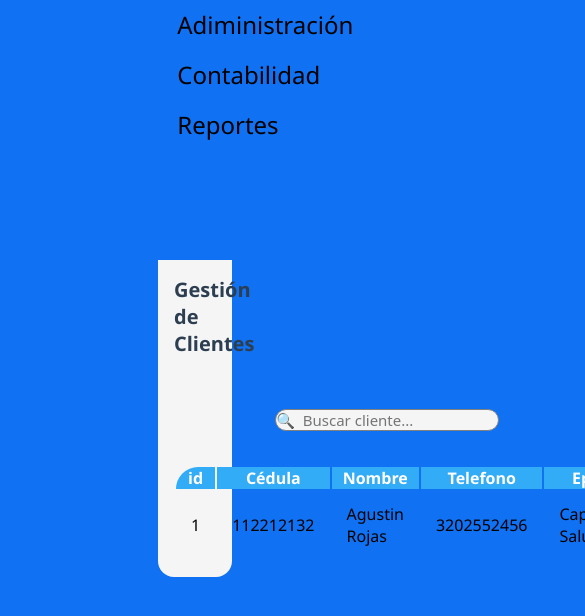
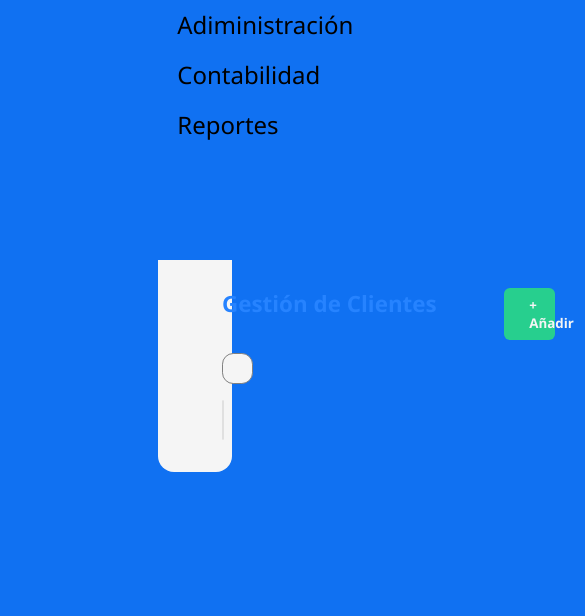
Before and after one commit to Yulian-001/gym-management-system, a React (Create React App) app in the folder frontend/: page / in a window 390 px wide. Shown: the top 616 px of the page, 585 px wide, since content can reach past the window. Built offline with nearby package versions, Linux system fonts and the light colour scheme.

Commit message:
Restablecimiento de la tabla eliminada de clientes, ahora más responsive

```diff
--- a/frontend/src/components/Clients/ClientTable.js
+++ b/frontend/src/components/Clients/ClientTable.js
@@ -18,7 +18,60 @@ function ClientTable() {
       vence: '2024/06/03',
       Estado: 'Cancelado',
       Dias: '18'
+    },
+    {
+      id: 2,
+      Cédula: '112212132',
+      Nombre: 'Agustin Rojas',
+      Telefono: '3202552456',
+      Eps: 'Capital Salud',
+      Rh: ' O-',
+      Plan: 'Mensualidad',
+      Inicio: '2024/05/01',
+      vence: '2024/06/03',
+      Estado: 'Cancelado',
+      Dias: '18'
+    },
+    {
+      id: 1,
+      Cédula: '112212132',
+      Nombre: 'Agustin Rojas',
+      Telefono: '3202552456',
+      Eps: 'Capital Salud',
+      Rh: ' O-',
+      Plan: 'Mensualidad',
+      Inicio: '2024/05/01',
+      vence: '2024/06/03',
+      Estado: 'Cancelado',
+      Dias: '18'
+    },
+    {
+      id: 1,
+      Cédula: '112212132',
+      Nombre: 'Agustin Rojas',
+      Telefono: '3202552456',
+      Eps: 'Capital Salud',
+      Rh: ' O-',
+      Plan: 'Mensualidad',
+      Inicio: '2024/05/01',
+      vence: '2024/06/03',
+      Estado: 'Cancelado',
+      Dias: '18'
     }
+    ,{
+      id: 1,
+      Cédula: '112212132',
+      Nombre: 'Agustin Rojas',
+      Telefono: '3202552456',
+      Eps: 'Capital Salud',
+      Rh: ' O-',
+      Plan: 'Mensualidad',
+      Inicio: '2024/05/01',
+      vence: '2024/06/03',
+      Estado: 'Cancelado',
+      Dias: '18'
+    }
+
   ];
   const getEstadoColor = (Estado) => {
     switch(Estado.toLowerCase()) {
@@ -34,38 +87,43 @@ function ClientTable() {
     borderRadius: '0em 0em 1em 1em',
      padding: '1em',
      margin:'5em 8em 0em 8em' }}>
-      <h2 className='TableTitle' style={{
-        fontSize: '20px',
 
-        margin: '0px 90px 30x 0px',
+    <div className='headBorder'>
+
+       <h2 className='TableTitle' style={{
+        fontSize: '1.4rem',
+        margin: '0em 1em 0em 0em',
         fontWeight: '600',
-        marginBottom: '25px',
+        display:'inline',
+        whiteSpace:'nowrap',
+        color: '#2683ff',
+        paddingRight:'2em',
+      }}>Gestión de Clientes</h2>
 
-        color: '#2c3e50',
-        paddingBottom: '10px'
-      }}>Gestión de Clientes</h2>
+      {/*Botón Añadir cliente */}
+      <button className='AddClient' >+  Añadir</button>
+
+
+    </div>
+
 
       {/* Barra de búsqueda */}
    <div className='searchClient' >
-        <input type='text'  className='searchC' placeholder='🔍  Buscar cliente...'
-        style={{ backgroundColor:'whitesmoke',
-        border:'1px solid grey',
-        margin:'0vh 0vh 3vh 8vh',
-        fontSize:'15px',
-        fontFamily:'system-ui',
-         borderRadius:'23px'}} />
+        <input type='text'
+          className='searchC' placeholder='🔍  Buscar cliente...'
+        />
 
       </div>
 
 
 
       {/* Tabla */}
-      <div>
-        <table>
-          <thead >
-            <tr className='theadTitle'>
+      <div className='ContainerTable'>
+        <table className='TableScroll'>
+          <thead className='theadHeader' >
+            <tr>
               <th className='idTable'>id</th>
-              <th>Cédula</th>
+              <th >Cédula</th>
               <th>Nombre</th>
               <th>Telefono</th>
               <th>Eps</th>
@@ -78,18 +136,18 @@ function ClientTable() {
               <th className='accionTable'>Accion</th>
             </tr>
           </thead>
-          <tbody>
+          <body>
             {clients.map((client, index) => (
-              <tr key={index} style={{
-                borderBottom: '1px solid #eee',
-                transition: 'background 0.2s'
+              <tr key={index} className='filaTable' style={{
+                borderBottom: '11px solid #fff',
+                transition: 'background 0.2s',
               }}>
                 <td style={{ padding: '12px 15px' }}>{client.id}</td>
                 <td style={{ padding: '12px 15px' }}>{client.Cédula}</td>
                 <td style={{ padding: '12px 15px' }}>{client.Nombre}</td>
                 <td style={{ padding: '12px 15px' }}>{client.Telefono}</td>
                 <td style={{ padding: '12px 15px' }}>{client.Eps}</td>
-                <td style={{ padding: '12px 15px' }}>{client.Rh}</td>
+                <td style={{ padding: '8px 10px' }}>{client.Rh}</td>
                 <td style={{ padding: '12px 15px' }}>{client.Plan}</td>
                 <td style={{ padding: '12px 15px' }}>{client.Inicio}</td>
                 <td style={{ padding: '12px 15px' }}>{client.vence}</td>
@@ -100,22 +158,24 @@ function ClientTable() {
                     backgroundColor: getEstadoColor(client.Estado),
                     marginBottom:'23px',
                     color: '#f5f7fa',
-                    padding: '2px 8px',
+                    padding: '0.2rem 0.3rem',
                     borderRadius: '20px',
-                    fontSize: '15px',
+                    fontSize: '13px',
                     fontWeight: '550'
                   }}>
                     {client.Estado}
                   </span>
                 </td>
-                <td style={{ padding: '12px 11px' }}>
+                <td> <span><td>
                   <button style={{
                     backgroundColor: '#fe5221',
                     color: 'white',
                     border: 'none',
-                    padding: '6px 12px',
+                    padding: '0.45rem 0.66rem',
                     borderRadius: '6px',
                     cursor:'pointer',
+                    marginRight:'0.40rem',
+                    marginLeft:'0.30rem',
                     fontSize:'12px',
                     transition: 'background-color 0.3s'
                   }}
@@ -124,12 +184,12 @@ function ClientTable() {
                     Eliminar
                   </button>
                 </td>
-                <td style={{ padding: '12px 15px' }}>
+                <td >
                   <button style={{
                     backgroundColor: '#3498db',
                     color: 'white',
                     border: 'none',
-                    padding: '6px 12px',
+                     padding:'0.45rem 0.66rem',
                     borderRadius: '6px',
                     cursor: 'pointer',
                     fontSize: '12px',
@@ -140,9 +200,11 @@ function ClientTable() {
                     Editar
                   </button>
                 </td>
+                </span>
+                 {client.Accion}</td>
               </tr>
             ))}
-          </tbody>
+          </body>
         </table>
       </div>
     </div>
--- a/frontend/src/components/Clients/ClientTableStyle.css
+++ b/frontend/src/components/Clients/ClientTableStyle.css
@@ -1,38 +1,155 @@
 
-.theadTitle {
-  background-color: #33acf7;
-  color: white;
-  text-align: center;
+.headBorder{
+  display: flex;
+  justify-content: space-between;
+  margin: 0.8rem 3rem;
+  max-width: 100%;
 }
 
-.idTable {
-  border-radius: 30px 0px 0px 0px;
+
+.AddClient {
+  max-width: 100%;
+   font-weight:700;
+   border:none;
+   border-radius: 0.45em;
+   color:whitesmoke;
+   padding: 0.6em 1.9em;
+   cursor: pointer;
+   background-color: #27cf8e;
+   transition: 0.2s;
+}
+.AddClient:hover {
+
+  background-color: #0cc47d;
 
 }
 
 
+.searchClient{
+
+  display: flex;
+  align-items: center;
+  max-width: 100%;
+  display: flex;
+  justify-content: flex-start;
+  margin: 0.8rem 3rem;
+
+}
+.searchC{
+  background-color: whitesmoke;
+  border-radius: 1rem;
+  border: 1px solid grey;
+  padding: 0.5rem ;
+  width: 100%; /* Ocupa todo el ancho disponible */
+  font-size: 0.9rem;
+  transition: all 0.3s ease;
+}
+.searchC:focus {
+  outline: none;
+  border:none;
+  border-color: #3a7dd5;
+  box-shadow: 0 0 4px 2px rgba(51, 131, 236, 0.908);
+}
+
+/* Tablet en portrait (768px - 1024px) */
+@media (min-width: 768px) and (max-width: 1024px) {
+  .searchC {
+    /* Aumentar tamaño para tablet */
+    padding: 0.5rem 1.2rem;
+    font-size: 1.05rem;
+    border-radius: 0.9rem;
+  }
+
+  .searchC:focus {
+    box-shadow: 0 0 4px 2px rgba(51, 131, 236, 0.908);
+
+  }
+}
+
+/* Tablet pequeña o móvil grande (600px - 768px) */
+@media (min-width: 600px) and (max-width: 768px) {
+  .searchC {
+    padding: 0.3rem 1.1rem;
+    font-size: 1rem;
+    border-radius: 0.85rem;
+  }
+}
+
+/* Móvil (480px - 600px) */
+@media (max-width: 600px) {
+  .searchC {
+    padding: 0.5rem 1rem;
+    font-size: 0.95rem;
+    border-radius: 0.75rem;
+  }
+}
+
+/* Móvil pequeño (< 480px) */
+@media (max-width: 480px) {
+  .searchC {
+    padding: 0.3rem 0.9rem;
+    font-size: 0.9rem;
+    border-radius: 0.7rem;
+  }
+}
+
+@media (min-width: 1024px) {
+  .searchC {
+    max-width: 100%; /* Limitar ancho máximo */
+    display: block;
+  }
+}
+
+.theadHeader th{
+
+  background-color: #2683ff;
+  color:white;
+}
 
 
-
-.searchClient{
-
-  margin-top: 4vh;
-  display: flex;
-  align-items: center;
+/* Contenedor de la tabla con scroll */
+.TableScroll {
   width: 100%;
-  padding: 1vh 112vh 1vh 4vh ;
-}
-/*responsividad table: 768 - 1024*/
-@media (max-width: 1024px){
-    .searchClient{
-        padding:  1vh 65vh 1vh 4vh;
-    }
+  border-collapse: collapse;
+  min-width: 800px; /* Ancho mínimo para evitar que se comprima demasiado */
 }
 
-/*Móvil: 768*/
+/* Contenedor principal con scroll vertical */
+.ContainerTable {
+  max-height: 300px; /* Altura máxima antes de mostrar scroll */
+  overflow-y: auto; /* Scroll vertical */
+  overflow-x: auto; /* Scroll horizontal si es necesario */
+  border: 1px solid #e0e0e0;
+  border-radius: 8px;
+  margin:1rem 3rem;
+}
 
-@media (max-width: 768) {
-    .searchClient{
-        padding: 1vh 30vh 1vh 3vh  ;
-    }
+/* Cabecera fija */
+.ContainerTable thead {
+  position: sticky;
+  top: 0;
+  z-index: 10;
 }
+
+/* Encabezados de tabla que se ajusten al contenido */
+.theadHeader th {
+  background-color: #2683ff;
+  color: white;
+  justify-content: center;
+  padding: 0.6rem 0.5rem;
+  white-space: nowrap;
+  text-align: center;
+  font-weight: 600;
+  font-size: 0.9rem;
+  min-width: fit-content;
+}
+
+/* Celdas de la tabla */
+.filaTable td {
+  padding: 0rem 0rem;
+  min-width: fit-content;
+}
+
+.filaTable:hover td {
+  background-color: #f0f7ff;
+}
```
